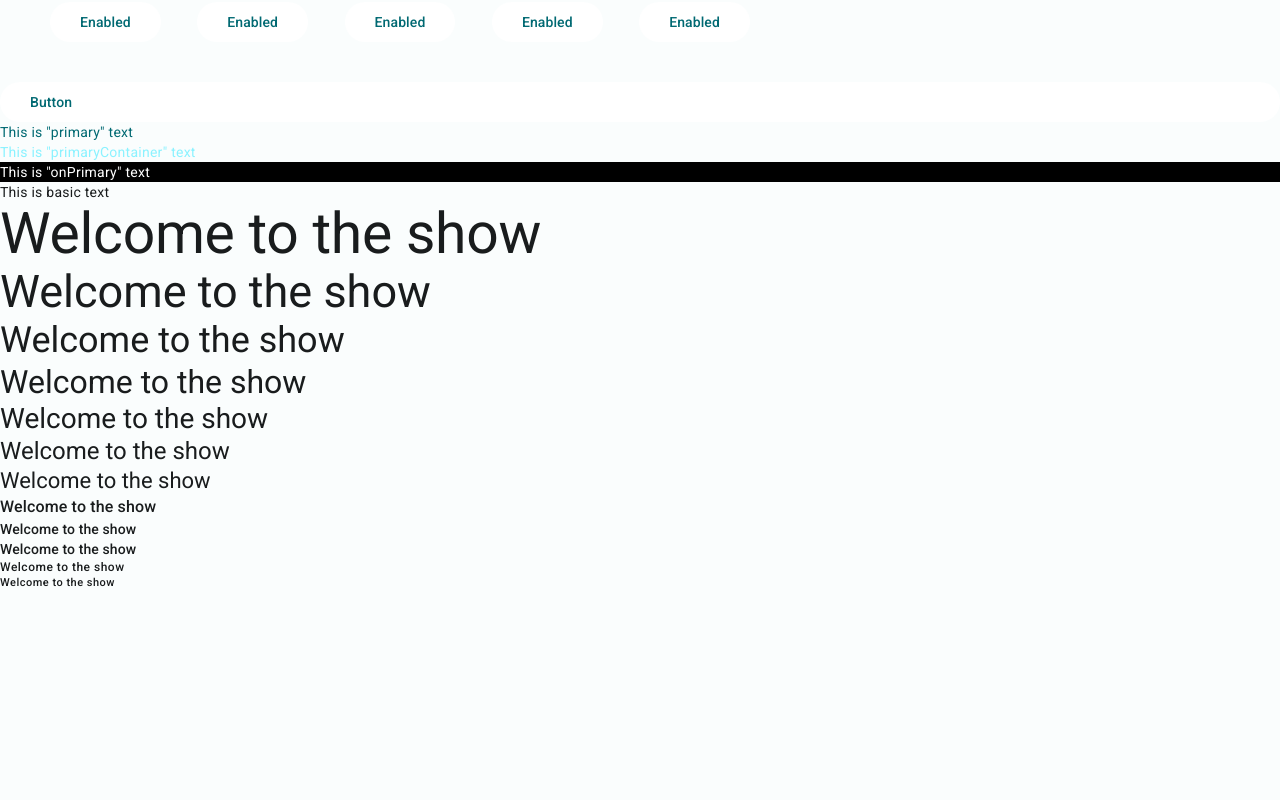
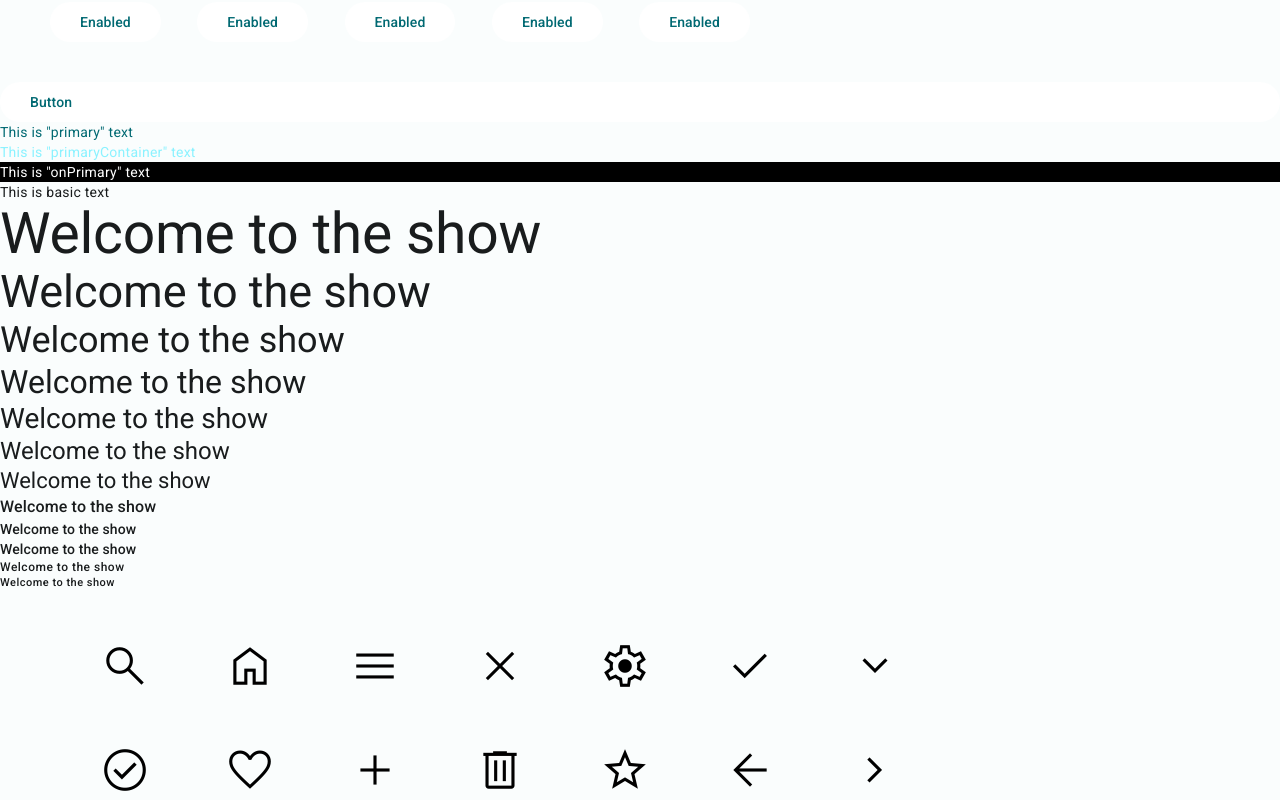
Before and after one commit to OlyaLev/LearningReact, a React (Create React App) app: page / in a window 1280 px wide. Shown: the part 482-1282 px from the top of the page. Before the commit the page ends 1073 px from the top, so only its background shows below. Built offline with nearby package versions, Linux system fonts and the light colour scheme.

Commit message:
feat: create icon component

```diff
--- a/public/index.html
+++ b/public/index.html
@@ -28,6 +28,10 @@
       rel="stylesheet"
       href="https://fonts.googleapis.com/css?family=Roboto:400,500&display=swap"
     />
+    <link
+      rel="stylesheet"
+      href="https://fonts.googleapis.com/css2?family=Material+Symbols+Outlined:opsz,wght,FILL,GRAD@48,400,0,0"
+    />
     <title>React App</title>
   </head>
   <body>
--- a/src/App.tsx
+++ b/src/App.tsx
@@ -4,6 +4,7 @@ import './App.css';
 import { Button } from './Button/Button';
 import { Typography } from './Typography/Typography';
 import { Box } from './Box/Box';
+import { Icon } from './Icon/Icon';
 
 function App() {
   return (
@@ -121,6 +122,38 @@ function App() {
       <Typography variant="labelLarge">Welcome to the show</Typography>
       <Typography variant="labelMedium">Welcome to the show</Typography>
       <Typography variant="labelSmall">Welcome to the show</Typography>
+      <Box
+        direction="row"
+        justifyContent="spaceBetween"
+        alignItems="center"
+        mt="50px"
+        ml="100px"
+        width="800px"
+      >
+        <Icon icon="search" fontSize="50px"></Icon>
+        <Icon icon="home" fontSize="50px"></Icon>
+        <Icon icon="menu" fontSize="50px"></Icon>
+        <Icon icon="close" fontSize="50px"></Icon>
+        <Icon icon="settings" fontSize="50px"></Icon>
+        <Icon icon="done" fontSize="50px"></Icon>
+        <Icon icon="expand_more" fontSize="50px"></Icon>
+      </Box>
+      <Box
+        direction="row"
+        justifyContent="spaceBetween"
+        alignItems="center"
+        mt="50px"
+        ml="100px"
+        width="800px"
+      >
+        <Icon icon="check_circle" fontSize="50px"></Icon>
+        <Icon icon="favorite" fontSize="50px"></Icon>
+        <Icon icon="add" fontSize="50px"></Icon>
+        <Icon icon="delete" fontSize="50px"></Icon>
+        <Icon icon="star" fontSize="50px"></Icon>
+        <Icon icon="arrow_back" fontSize="50px"></Icon>
+        <Icon icon="chevron_right" fontSize="50px"></Icon>
+      </Box>
     </div>
   );
 }
--- /dev/null
+++ b/src/Icon/Icon.tsx
@@ -0,0 +1,39 @@
+import { CSSProperties } from 'react';
+type Props = {
+  icon:
+    | 'search'
+    | 'home'
+    | 'menu'
+    | 'close'
+    | 'settings'
+    | 'done'
+    | 'expand_more'
+    | 'check_circle'
+    | 'favorite'
+    | 'add'
+    | 'delete'
+    | 'arrow_back'
+    | 'star'
+    | 'chevron_right';
+  /**
+   * Prop to establish the size of icon
+   * @example
+   * <Icon fontSize="10px"></Icon>
+   */
+  fontSize?: string;
+};
+/**
+ * Icon component, implementing google icons. Use prop `icon` to choose design variant.
+ * @see https://fonts.google.com/icons
+ */
+export const Icon = (props: Props) => {
+  const { fontSize, icon } = props;
+  const iconFontSize: CSSProperties = { fontSize: fontSize };
+  return (
+    <div>
+      <span style={iconFontSize} className="material-symbols-outlined">
+        {icon}
+      </span>
+    </div>
+  );
+};
--- a/src/index.tsx
+++ b/src/index.tsx
@@ -3,15 +3,17 @@ import ReactDOM from 'react-dom/client';
 import './index.css';
 import App from './App';
 import reportWebVitals from './reportWebVitals';
-
+let qwe = document.getElementById('root');
+if (document.getElementById('root') !== null) {
   const root = ReactDOM.createRoot(document.getElementById('root'));
   root.render(
     <React.StrictMode>
       <App />
-  </React.StrictMode>
+    </React.StrictMode>,
   );
 
   // If you want to start measuring performance in your app, pass a function
   // to log results (for example: reportWebVitals(console.log))
   // or send to an analytics endpoint. Learn more: https://bit.ly/CRA-vitals
   reportWebVitals();
+}
```
Lines whose indentation alone changed are shown as unchanged.
